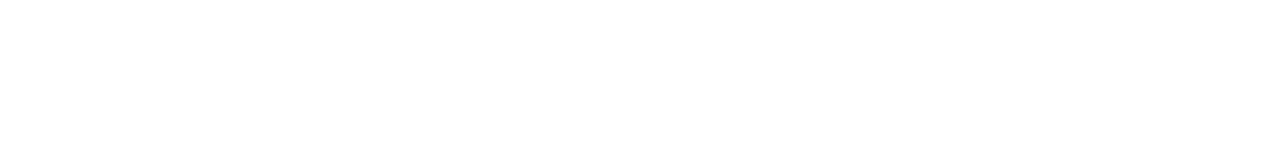
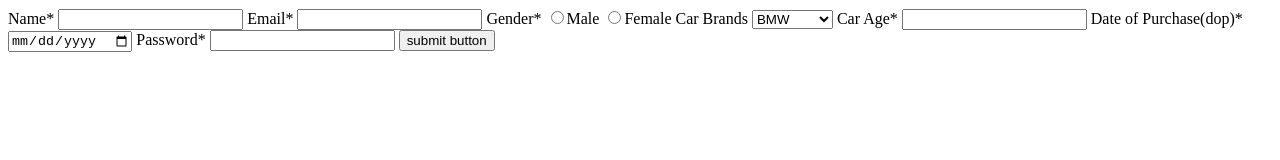
Before and after one commit to acciojob/car-insurance-form-TalibMalik7, a website: page main.html in a window 1280 px wide. Drawn offline with Linux system fonts and the light colour scheme.

Commit message:
created a submission

```diff
--- a/main.html
+++ b/main.html
@@ -8,6 +8,28 @@
 
 <body>
 	<!-- the entire body must be written by student -->
+	 <form action="#" method="post">
+        <label for="name">Name*</label>
+        <input type="text" name="name" id="name" required>
+        <label for="email">Email*</label>
+        <input type="email" name="email" id="email" required>
+        <label for="gender" >Gender*</label>
+        <input type="radio" name="gender" id="gender" value="male" required>Male
+        <input type="radio" name="gender" id="gender" value="female" req>Female
+        <label for="cars">Car Brands</label>
+        <select name="carBrands" id="cars">
+            <option value="cars">BMW</option>
+            <option value="cars">Audi</option>
+            <option value="cars">Mercedez</option>
+        </select>
+        <label for="carage">Car Age*</label>
+        <input type="text" name="carage" id="carage" required>
+        <label for="dop">Date of Purchase(dop)*</label>
+        <input type="date" name="dop" id="dop" required>
+        <label for="password">Password*</label>
+        <input type="password" name="password" id="password" required>
+        <button type="submit">submit button</button>
+    </form>
     <script type="text/javascript" src="./script.js">
 </script>
 
```
